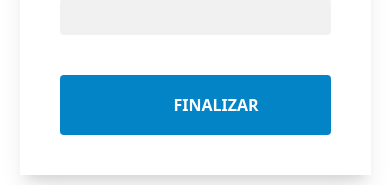
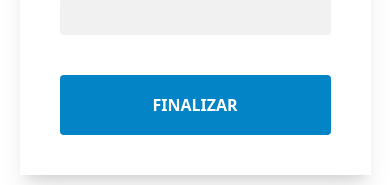
Before and after one commit to igorssc/payment-form, a Next.js app: page / in a window 390 px wide. Shown: the part 577-762 px from the top of the page. Built offline with nearby package versions, Linux system fonts and the light colour scheme.

Commit message:
Add responsive css and correcting regex credit card brand elo

```diff
--- a/src/components/Button.tsx
+++ b/src/components/Button.tsx
@@ -19,7 +19,7 @@ export const Button = ({
     <>
       <Component
         className={clsx(
-          "uppercase py-4 px-28 font-bold rounded transition-all duration-200 border-2 border-transparent",
+          "uppercase py-4 font-bold rounded transition-all duration-200 border-2 border-transparent",
           scheme === "primary"
             ? "bg-sky-600 text-white hover:bg-white hover:text-sky-600 hover:border-sky-600"
             : "bg-white text-sky-600 hover:bg-sky-600 hover:text-white hover:border-white",
--- a/src/components/Card.tsx
+++ b/src/components/Card.tsx
@@ -64,7 +64,7 @@ export const Card = ({
             )}
           >
             <div className="chip absolute w-12 md:w-14 h-9 md:h-11 top-3 md:top-5 left-5 bg-gradient-to-tr from-slate-300 to-zinc-400 rounded-lg before:content-[''] before:absolute before:top-0 before:bottom-0 before:left-0 before:right-0 before:m-auto before:w-4/5 before:h-2/3 before:rounded-md before:border-4 before:border-zinc-800/20"></div>
-            <div className="logo absolute md:top-2 right-5 w-14 flex items-center justify-center h-14 md:h-16">
+            <div className="logo absolute md:top-2 right-5 w-10 md:w-14 flex items-center justify-center h-14 md:h-16">
               {brand &&
                 ["visa", "mastercard", "diners", "american", "elo"].some(
                   (value) => value === brand
@@ -117,7 +117,7 @@ export const Card = ({
             )}
           >
             <div className="strip absolute w-full h-9 md:h-12 top-7 left-0 bg-gradient-to-r from-zinc-700 to-zinc-900"></div>
-            <div className="logo top-32 md:top-44 absolute right-5 w-14 flex items-center justify-center h-16">
+            <div className="logo top-[7.5rem] md:top-44 absolute right-5 w-10 md:w-14 flex items-center justify-center h-16">
               {brand &&
                 ["visa", "mastercard", "diners", "american", "elo"].some(
                   (value) => value === brand
--- a/src/contexts/PaymentCardContext.tsx
+++ b/src/contexts/PaymentCardContext.tsx
@@ -65,7 +65,7 @@ export function PaymentCardProvider({ children }: PaymentCardProviderProps) {
     numbers.match(/^3(?:0[0-5]|[68][0-9])[0-9]/) && (brand = "diners");
 
     numbers.match(
-      /^(50(67(0[78]|1[5789]|2[012456789]|3[01234569]|4[0-7]|53|7[4-8])|9(0(0[0-9]|1[34]|2[0-7]|3[0359]|4[01235678]|5[01235789]|6[0-9]|7[01346789]|8[01234789]|9[123479])|1(0[34568]|4[6-9]|5[1-8]|8[356789])|2(2[0-2]|5[78]|6[1-9]|7[0-9]|8[01235678]|90)|357|4(0[7-9]|1[0-9]|2[0-2]|31|5[7-9]|6[0-6]|84)|55[01]|636|7(2[2-9]|6[5-9])))|4(0117[89]|3(1274|8935)|5(1416|7(393|63[12])))|6(27780|36368|5(0(0(3[12356789]|4[0-7]|7[78])|4(0[6-9]|1[0234]|2[2-9]|3[045789]|8[5-9]|9[0-9])|5(0[012346789]|1[0-9]|2[0-9]|3[0178]|5[2-9]|6[0-6]|7[7-9]|8[0-8]|9[1-8])|72[0-7]|9(0[1-9]|1[0-9]|2[0128]|3[89]|4[6-9]|5[0145]|6[235678]|71))|16(5[2-9]|6[0-9]|7[01456789])|50(0[0-9]|1[02345678]|36|5[1267]))))\\d{0,13}$/
+      /^4011(78|79)|^43(1274|8935)|^45(1416|7393|763(1|2))|^504175|^627780|^63(6297|6368|6369)|(65003[5-9]|65004[0-9]|65005[01])|(65040[5-9]|6504[1-3][0-9])|(65048[5-9]|65049[0-9]|6505[0-2][0-9]|65053[0-8])|(65054[1-9]|6505[5-8][0-9]|65059[0-8])|(65070[0-9]|65071[0-8])|(65072[0-7])|(65090[1-9]|6509[1-6][0-9]|65097[0-8])|(65165[2-9]|6516[67][0-9])|(65500[0-9]|65501[0-9])|(65502[1-9]|6550[34][0-9]|65505[0-8])|^(506699|5067[0-6][0-9]|50677[0-8])|^(509[0-8][0-9]{2}|5099[0-8][0-9]|50999[0-9])|^65003[1-3]|^(65003[5-9]|65004\d|65005[0-1])|^(65040[5-9]|6504[1-3]\d)|^(65048[5-9]|65049\d|6505[0-2]\d|65053[0-8])|^(65054[1-9]|6505[5-8]\d|65059[0-8])|^(65070\d|65071[0-8])|^65072[0-7]|^(65090[1-9]|65091\d|650920)|^(65165[2-9]|6516[6-7]\d)|^(65500\d|65501\d)|^(65502[1-9]|6550[3-4]\d|65505[0-8])/
     ) && (brand = "elo");
 
     numbers.match(/^3[47][0-9]{13}$/) && (brand = "american");
```
